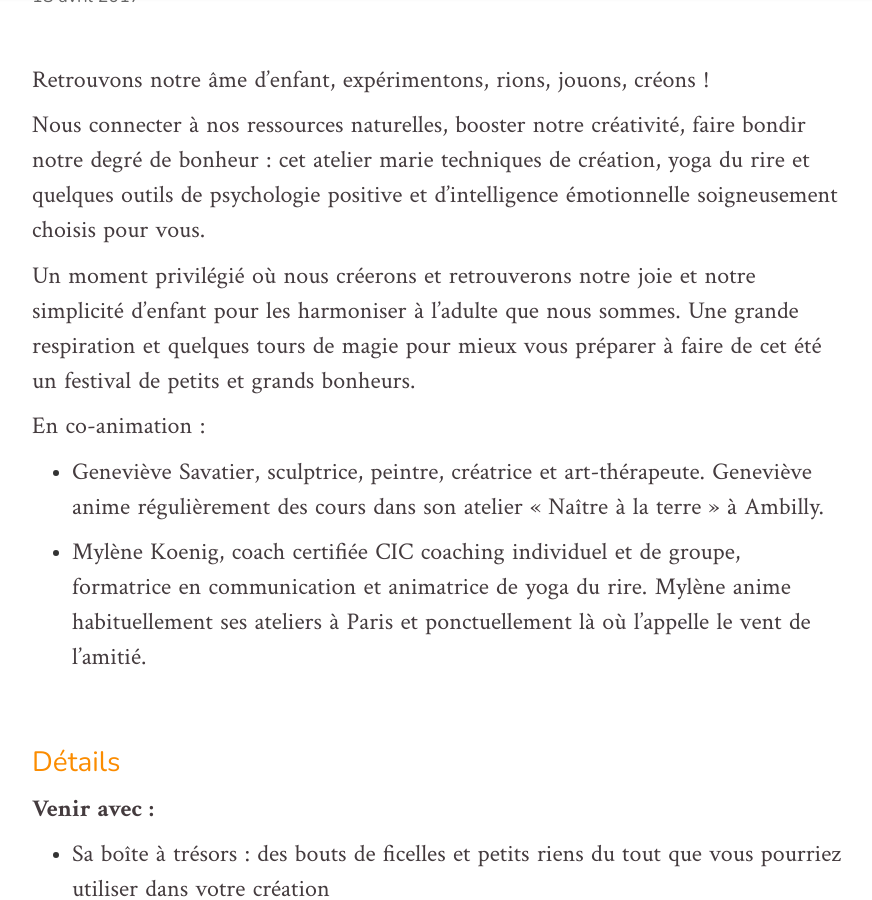
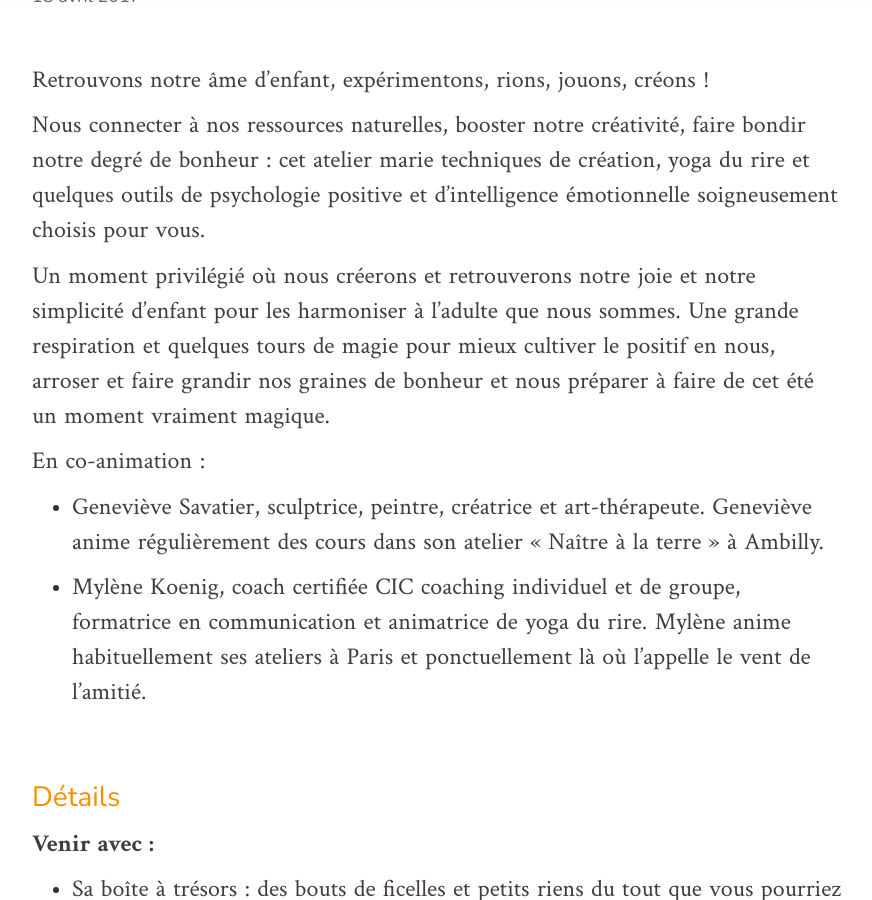
Before and after one commit to arthur-koenig/yoga-rires, a Jekyll site: the page built from _posts/2017-04-18-weekend-creativite-rire-et-bonheur.md, in a window 1280 px wide and 900 px high, scrolled down 1268 px. Shown: the whole window, without its empty margins (203-1075 px from the left). Built offline with Jekyll 4.4.1, drawn with Linux system fonts in a browser that asks for light colours; nearby versions of some CDN libraries; some web fonts are replaced; comment, search, counter and statistics services are not loaded.

Commit message:
Update from Forestry.io - 2017-04-18-weekend-creativite-rire-et-bonheur.md

```diff
--- a/_posts/2017-04-18-weekend-creativite-rire-et-bonheur.md
+++ b/_posts/2017-04-18-weekend-creativite-rire-et-bonheur.md
@@ -16,7 +16,7 @@ Retrouvons notre âme d’enfant, expérimentons, rions, jouons, créons !
 Nous connecter à nos ressources naturelles, booster notre créativité, faire bondir notre degré de bonheur : cet atelier marie techniques de création, yoga du rire et quelques outils de psychologie positive et d'intelligence émotionnelle soigneusement choisis pour vous.
 
 
-Un moment privilégié où nous créerons et retrouverons notre joie et notre simplicité d’enfant pour les harmoniser à l’adulte que nous sommes. Une grande respiration et quelques tours de magie pour mieux vous préparer à faire de cet été un festival de petits et grands bonheurs.
+Un moment privilégié où nous créerons et retrouverons notre joie et notre simplicité d’enfant pour les harmoniser à l’adulte que nous sommes. Une grande respiration et quelques tours de magie pour mieux cultiver le positif en nous, arroser et faire grandir nos graines de bonheur et nous préparer à faire de cet été un moment vraiment magique.
 
 
 En co-animation :
```
